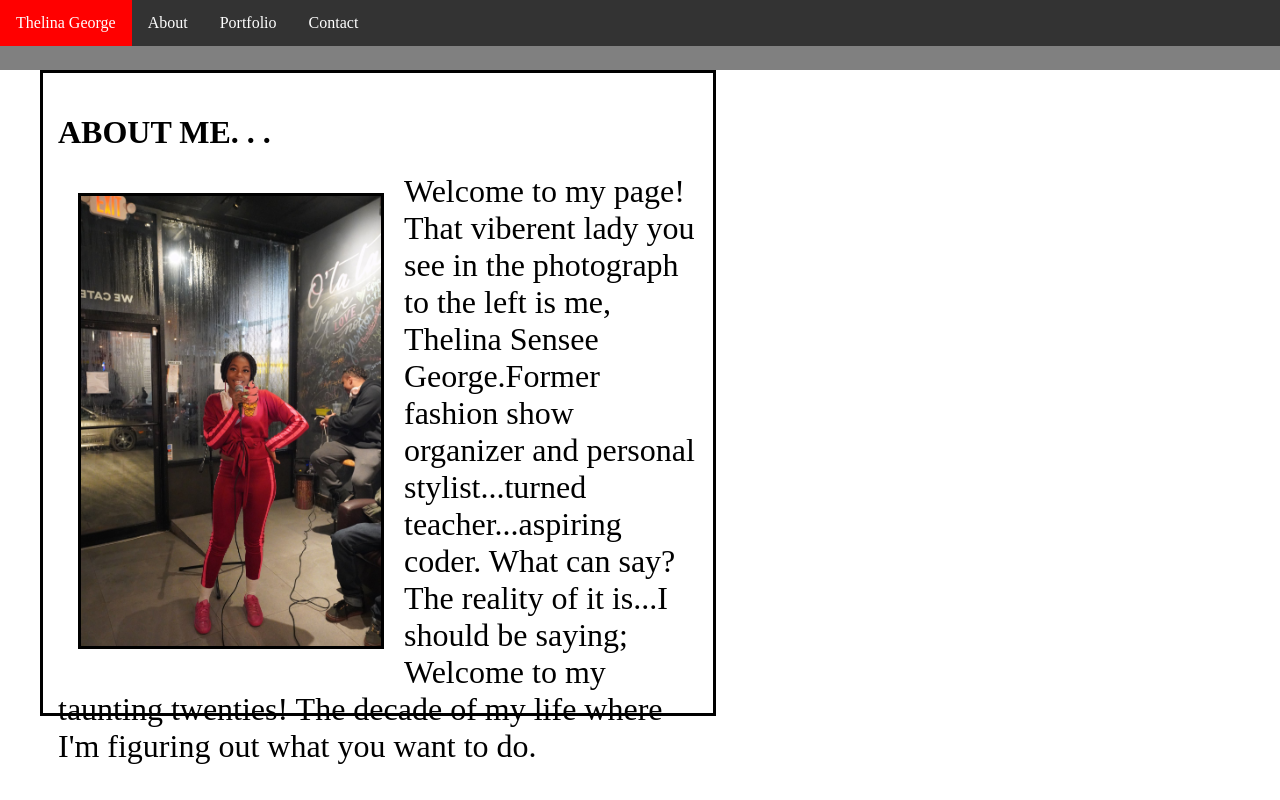
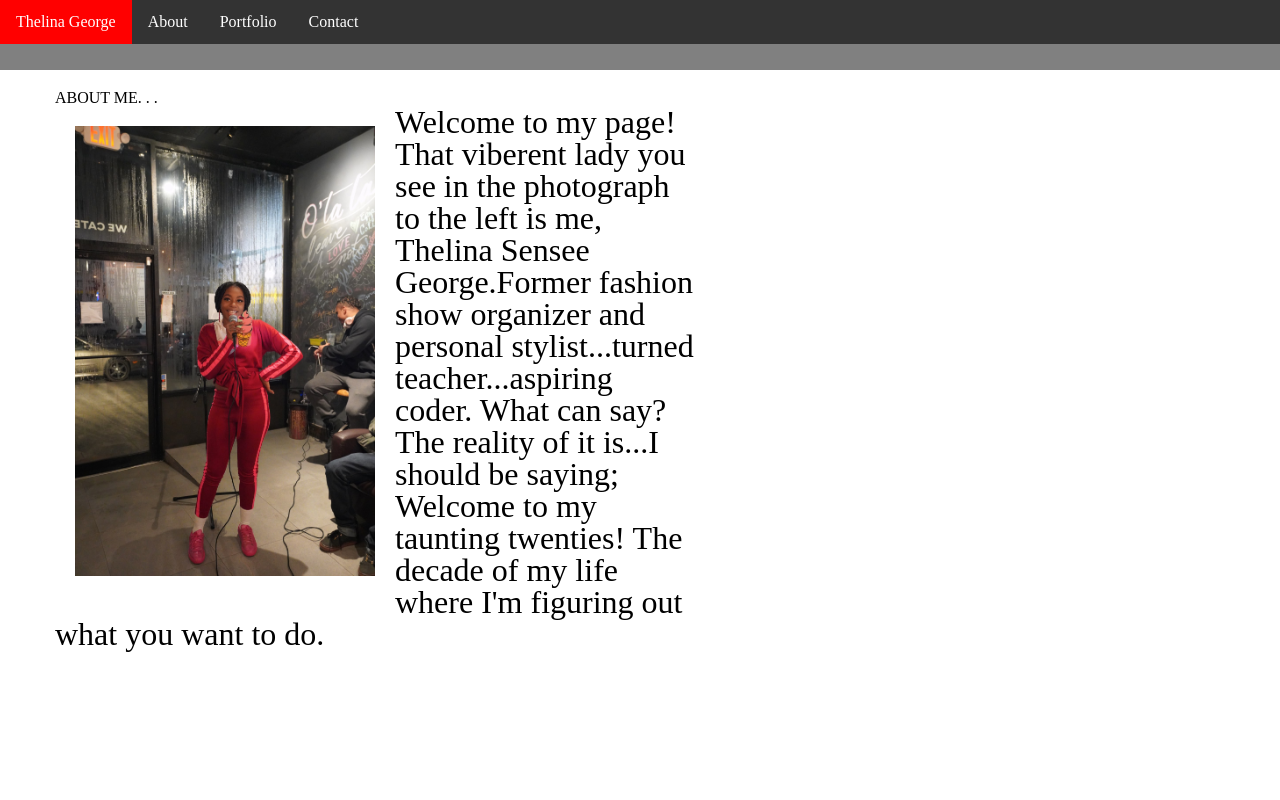
Before and after one commit to Linag94/Basic-Portfolio-, a plain HTML site: page index.html in a window 1280 px wide. Drawn offline with Linux system fonts and the light colour scheme.

Commit message:
reset.css
learned about reset.css

```diff
--- /dev/null
+++ b/assets/css/reset.css
@@ -0,0 +1,48 @@
+/* http://meyerweb.com/eric/tools/css/reset/
+   v2.0 | 20110126
+   License: none (public domain)
+*/
+
+html, body, div, span, applet, object, iframe,
+h1, h2, h3, h4, h5, h6, p, blockquote, pre,
+a, abbr, acronym, address, big, cite, code,
+del, dfn, em, img, ins, kbd, q, s, samp,
+small, strike, strong, sub, sup, tt, var,
+b, u, i, center,
+dl, dt, dd, ol, ul, li,
+fieldset, form, label, legend,
+table, caption, tbody, tfoot, thead, tr, th, td,
+article, aside, canvas, details, embed,
+figure, figcaption, footer, header, hgroup,
+menu, nav, output, ruby, section, summary,
+time, mark, audio, video {
+	margin: 0;
+	padding: 0;
+	border: 0;
+	font-size: 100%;
+	font: inherit;
+	vertical-align: baseline;
+}
+/* HTML5 display-role reset for older browsers */
+article, aside, details, figcaption, figure,
+footer, header, hgroup, menu, nav, section {
+	display: block;
+}
+body {
+	line-height: 1;
+}
+ol, ul {
+	list-style: none;
+}
+blockquote, q {
+	quotes: none;
+}
+blockquote:before, blockquote:after,
+q:before, q:after {
+	content: '';
+	content: none;
+}
+table {
+	border-collapse: collapse;
+	border-spacing: 0;
+}
--- a/index.html
+++ b/index.html
@@ -1,6 +1,9 @@
 <!DOCTYPE html>
 <html>
+
 <head>
+
+  <link rel="stylesheet" href="./assets/css/reset.css">
 <style>
 
  #about-me {
@@ -66,8 +69,7 @@ li a:hover:not(.active) {
         <div id="about-me" class="w3-card-4" style="width:50%;">
           <header class="center">
           <h1>ABOUT ME. . .</h1>
-
-          </header>
+         </header>
 
           <div id="lina" class="center">
               <p> <img src="./assets/images/DSC01085.jpg" alt="me" style="width:300px;height:450x;"><font size="6">Welcome to my page! That viberent lady you see in the photograph to the left is me, Thelina Sensee George.Former fashion show organizer and personal stylist...turned teacher...aspiring coder. What can say? The reality of it is...I should be saying; Welcome to my taunting twenties! The decade of my life where I'm figuring out what you want to do.</font></p>
```
Also changed, not shown: contact.html (+3 -0 lines).
